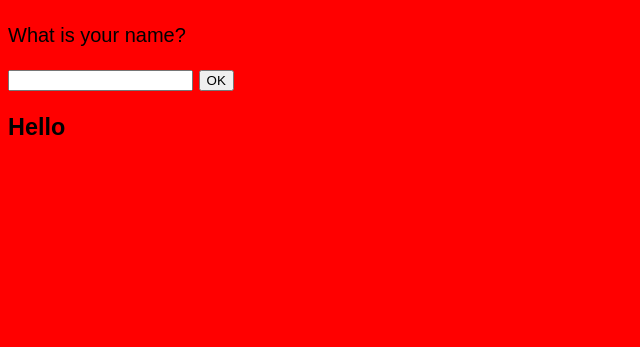
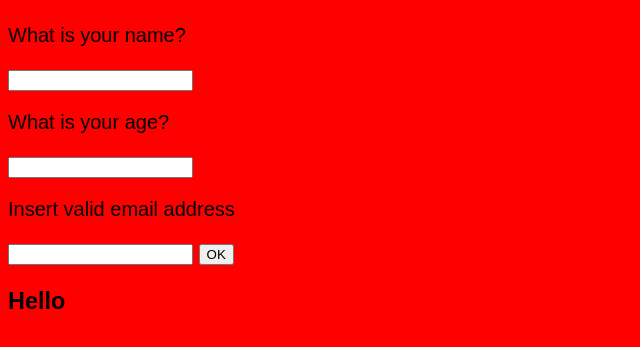
Before and after one commit to svdf18/name-prompt-js, a plain HTML site: page index.html in a window 1280 px wide. Both pictures are taken after a click on the button "OK". Shown: the part 75-422 px from the top of the page, without its empty margins (0-640 px from the left). Drawn offline with Linux system fonts and the light colour scheme.

Commit message:
inout update
age + email

```diff
--- a/app.js
+++ b/app.js
@@ -1,5 +1,7 @@
 function sayHello() {
-    document.querySelector("h3").textContent = "Hello " + document.querySelector("input").value;
+    document.querySelector("h3").textContent = "Hello " + document.querySelector("#name").value;
+    document.querySelector("h4").textContent = document.querySelector("#age").value;
+    document.querySelector("h5").textContent = document.querySelector("#email").value;
 }
 
 document.querySelector("button").addEventListener("click", sayHello);
--- a/index.html
+++ b/index.html
@@ -10,8 +10,14 @@
     <body>
         <h1>My first app</h1>
         <p>What is your name?</p>
-        <input = "input">
+        <input id="name">
+        <p>What is your age?</p>
+        <input id="age">
+        <p>Insert valid email address</p>
+        <input id ="email">
         <button>OK</button>
         <h3><script src="app.js"></script></h3>
+        <h4><script src="app.js"></script></h4>
+        <h5><script src="app.js"></script></h5>
     </body>
 </html>
```
